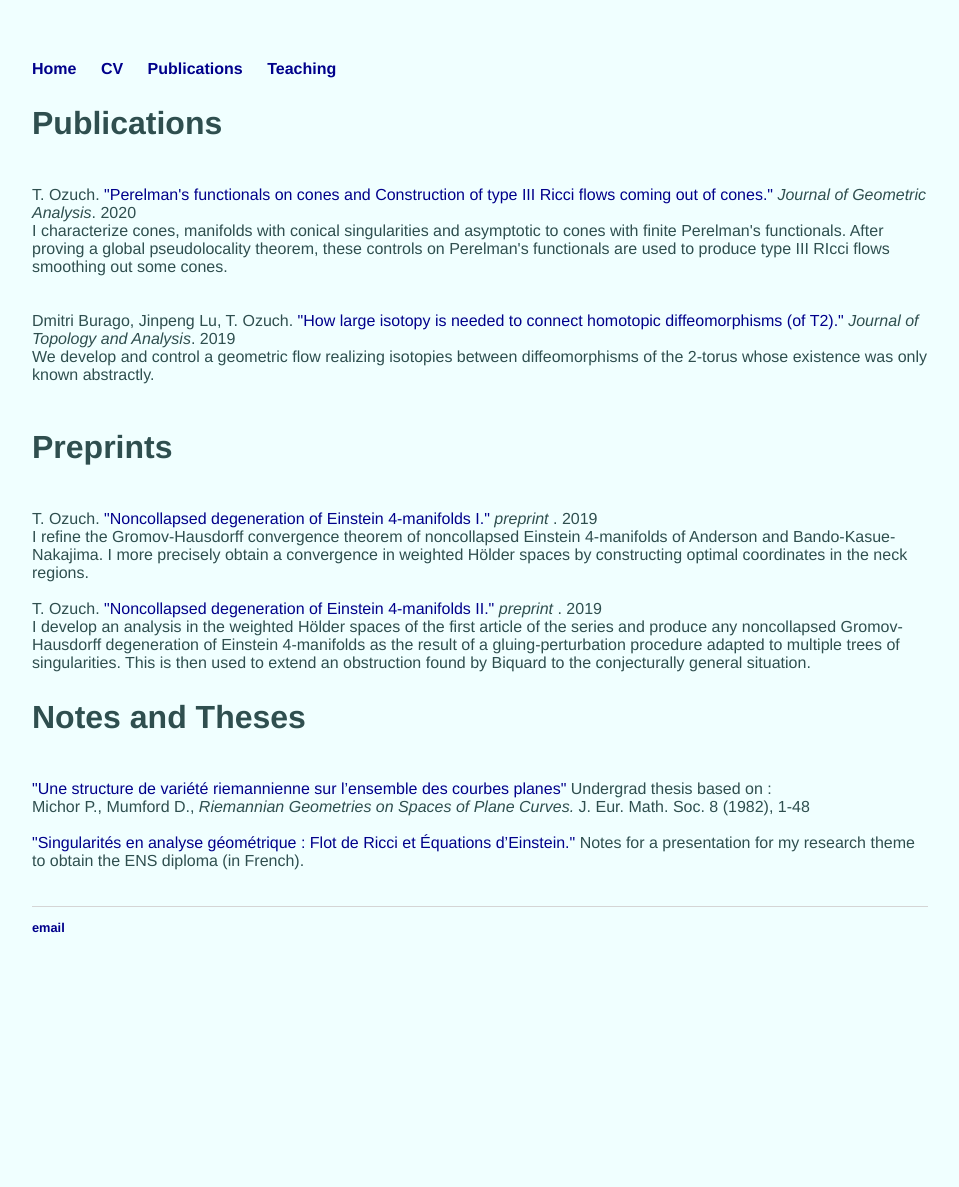
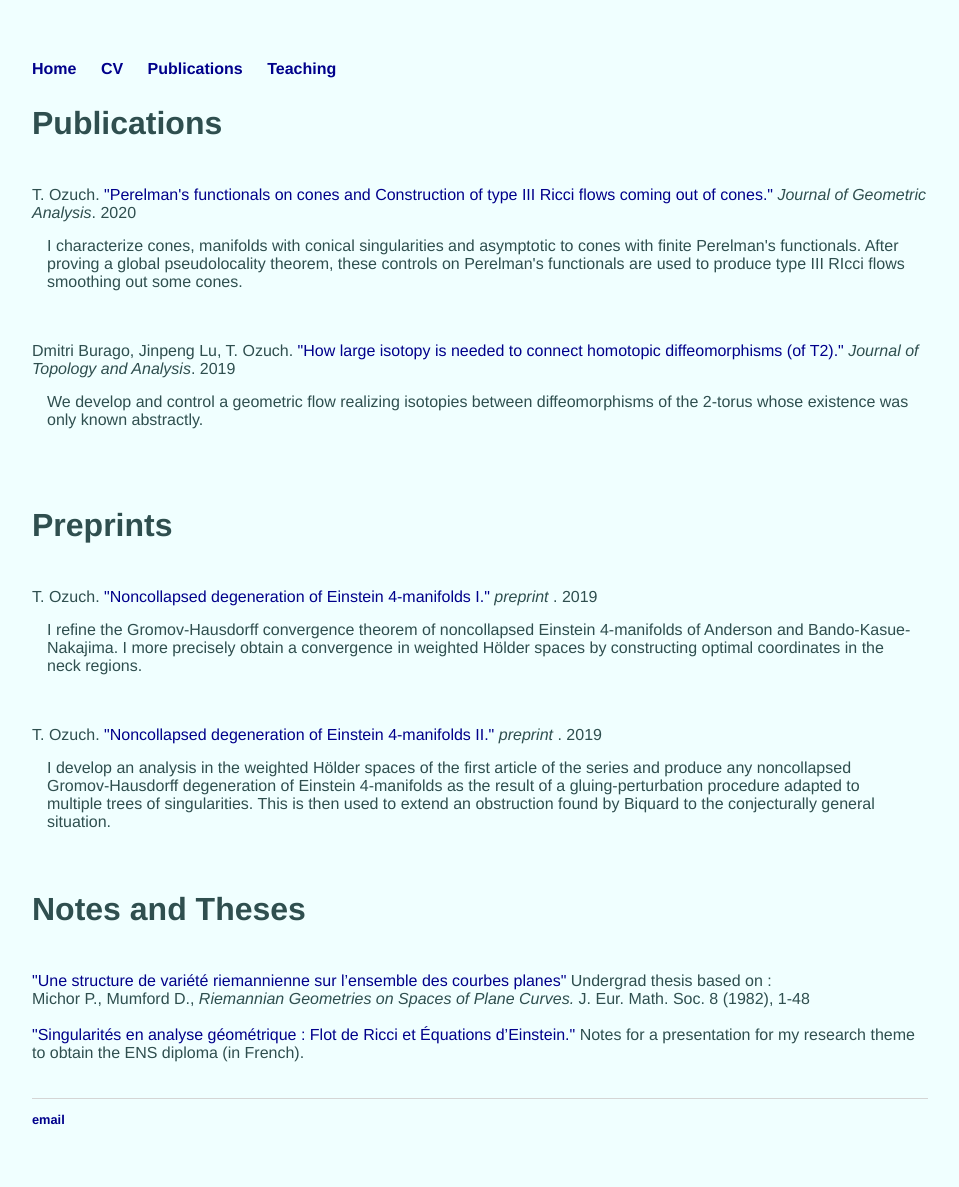
Before and after one commit to tristanozuch/tristanozuch.github.io, a Jekyll site: the page built from publications/index.html, in a window 1280 px wide. Shown: the whole page, without its empty margins (160-1119 px from the left). Built offline with Jekyll 4.4.1, drawn with Linux system fonts in a browser that asks for light colours; before the commit the page ends 995 px from its top, so only the background shows below that.

Commit message:
Update index.html

```diff
--- a/publications/index.html
+++ b/publications/index.html
@@ -7,27 +7,25 @@
 <h2>Publications</h2>
 <br /> T. Ozuch. <a href="https://arxiv.org/pdf/1707.06102.pdf"> "Perelman's functionals on cones and Construction of type III Ricci flows coming out of cones." </a>
 <i> Journal of Geometric Analysis</i>. 2020 <br />
-I characterize cones, manifolds with conical singularities and asymptotic to cones with finite Perelman's functionals. After proving a global pseudolocality theorem, these controls on Perelman's functionals are used to produce type III RIcci flows smoothing out some cones.
+<div style="margin: 15px;"> I characterize cones, manifolds with conical singularities and asymptotic to cones with finite Perelman's functionals. After proving a global pseudolocality theorem, these controls on Perelman's functionals are used to produce type III RIcci flows smoothing out some cones.</div>
 <br />
-  <br />
 
 <br /> Dmitri Burago, Jinpeng Lu, T. Ozuch. <a href="https://www.researchgate.net/publication/330562036_How_Large_Isotopy_is_Needed_to_Connect_Homotopic_Diffeomorphisms_of_2"> "How large isotopy is needed to connect homotopic diffeomorphisms (of T2)."</a>
 <i>Journal of Topology and Analysis</i>. 2019<br />
-We develop and control a geometric flow realizing isotopies between diffeomorphisms of the 2-torus whose existence was only known abstractly.
+<div style="margin: 15px;"> We develop and control a geometric flow realizing isotopies between diffeomorphisms of the 2-torus whose existence was only known abstractly.</div>
 <br />
   <br />
 
 <h2>Preprints</h2>
 <br /> T. Ozuch. <a href="https://arxiv.org/abs/1909.12957"> "Noncollapsed degeneration of Einstein 4-manifolds I."</a> <i>preprint </i>.
  2019
-<br /> I refine the Gromov-Hausdorff convergence theorem of noncollapsed Einstein 4-manifolds of Anderson and Bando-Kasue-Nakajima. I more precisely obtain a convergence in weighted Hölder spaces by constructing optimal coordinates in the neck regions.
+<br /> <div style="margin: 15px;"> I refine the Gromov-Hausdorff convergence theorem of noncollapsed Einstein 4-manifolds of Anderson and Bando-Kasue-Nakajima. I more precisely obtain a convergence in weighted Hölder spaces by constructing optimal coordinates in the neck regions.</div>
 <br />
 
 <br /> T. Ozuch. <a href="https://arxiv.org/abs/1909.12960"> "Noncollapsed degeneration of Einstein 4-manifolds II."</a> <i>preprint </i>.
  2019
-<br /> I develop an analysis in the weighted Hölder spaces of the first article of the series and produce any noncollapsed Gromov-Hausdorff degeneration of Einstein 4-manifolds as the result of a gluing-perturbation procedure adapted to multiple trees of singularities. This is then used to extend an obstruction found by Biquard to the conjecturally general situation.
+<br /> <div style="margin: 15px;"> I develop an analysis in the weighted Hölder spaces of the first article of the series and produce any noncollapsed Gromov-Hausdorff degeneration of Einstein 4-manifolds as the result of a gluing-perturbation procedure adapted to multiple trees of singularities. This is then used to extend an obstruction found by Biquard to the conjecturally general situation.</div>
 <br />
-
 
 <h2>Notes and Theses</h2>
 <br /><a href="http://www.math.ens.fr/enseignement/telecharger_fichier.php?fichier=1429"> "Une structure de variété riemannienne sur
```
